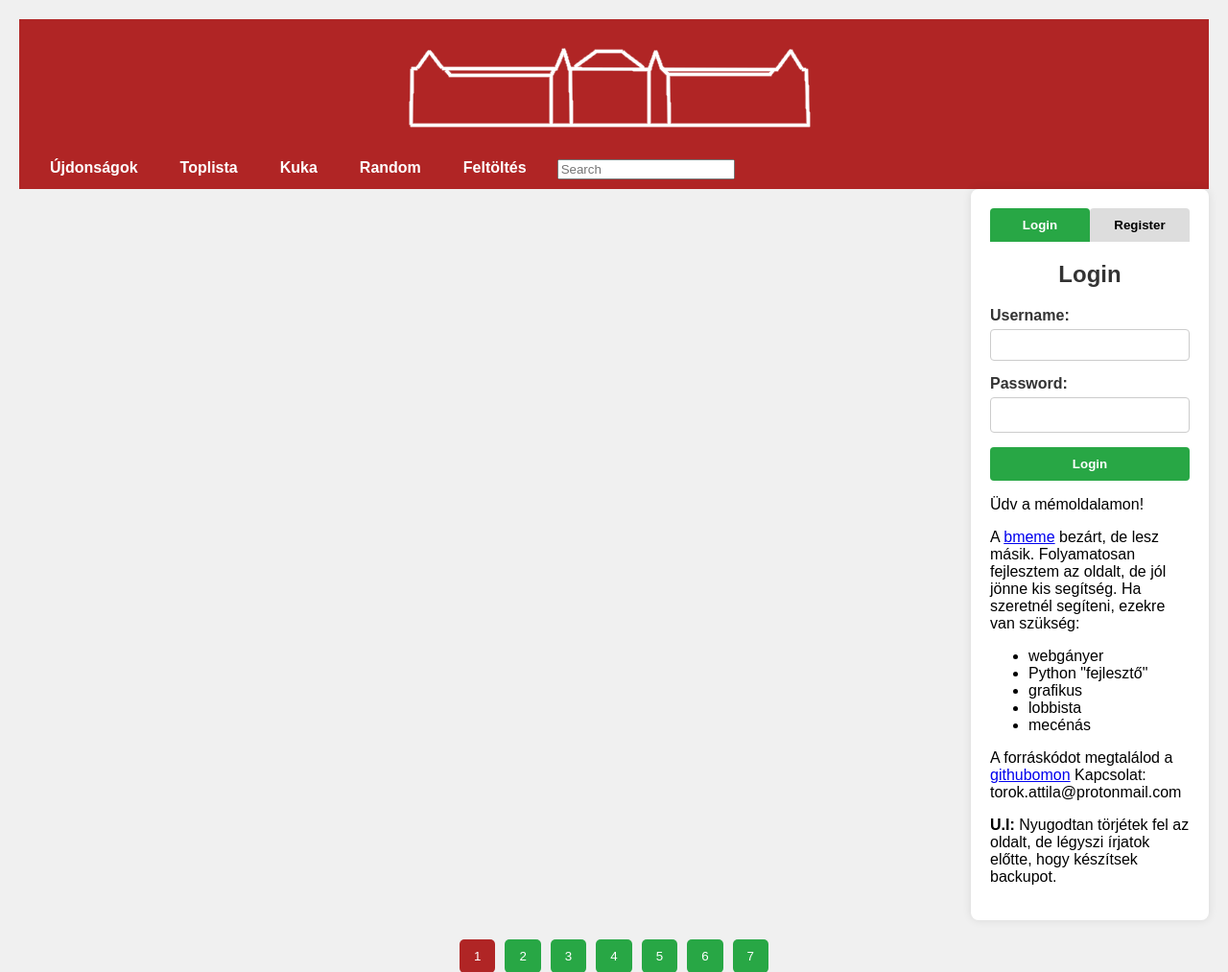
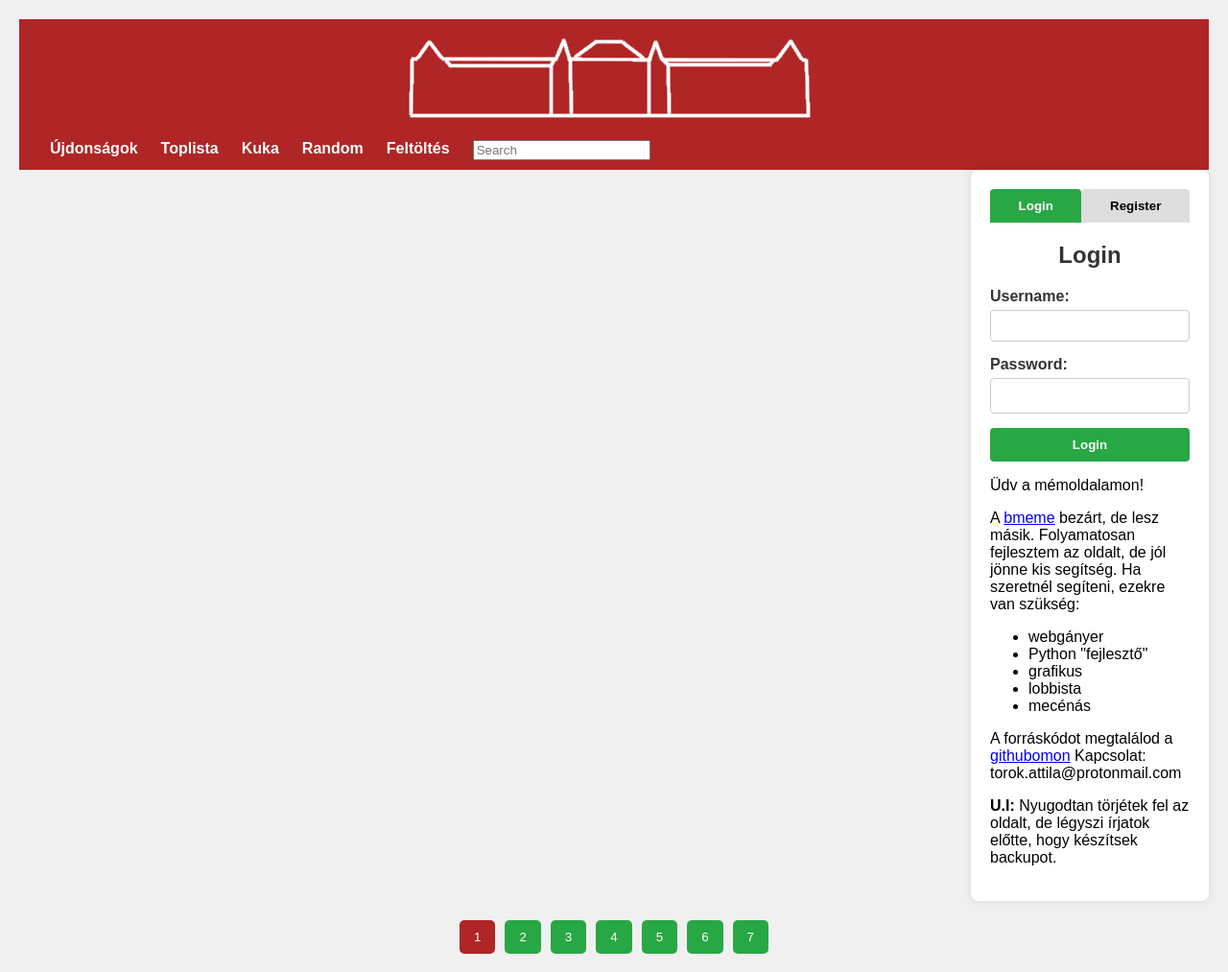
Before and after one commit to tatliHU/memewebsite, a Flask app: page /top in a window 1280 px wide. Shown: the top 1013 px of the page at 96% size. Run offline with Flask 3, Linux system fonts and the light colour scheme; data that the repository does not hold is empty; some libraries are stand-ins or nearby versions.

Commit message:
Fix overflows in UI

```diff
--- a/static/style.css
+++ b/static/style.css
@@ -114,6 +114,20 @@ body {
     color: #28a745;
     text-decoration: none;
 }
+.logo {
+    display: flex;
+    justify-content: space-between;
+    align-items: center;
+    background-color: #b02525;
+    padding: 10px 20px;
+}
+.logo img {
+    display: block;
+    margin-left: auto;
+    margin-right: auto;
+    max-width:100%;
+    max-height:100%;
+}
 .navbar {
     display: flex;
     justify-content: space-between;
@@ -121,19 +135,16 @@ body {
     background-color: #b02525;
     padding: 10px 20px;
 }
-.navbar img {
-    display: block;
-    margin-left: auto;
-    margin-right: auto;
-}
 .navbar .menu {
     display: flex;
+    flex-wrap: wrap;
     list-style-type: none;
     margin: 0;
     padding: 0;
+    margin-right: 5px;
 }
-.navbar .menu li {
-    margin-right: 20px;
+.navbar .menu form {
+    margin-left: 12px;
 }
 .navbar .menu li a {
     text-decoration: none;
@@ -164,10 +175,12 @@ body {
 }
 .tab-buttons {
     display: flex;
+    flex-wrap: wrap;
     margin-bottom: 20px;
 }
 .tab-buttons button {
-    flex: 1;
+    flex: 1 1 auto;
+    min-width: 0;
     padding: 10px;
     cursor: pointer;
     border: none;
--- a/templates/base.html
+++ b/templates/base.html
@@ -7,8 +7,8 @@
     <link rel="stylesheet" href="style.css">
 </head>
 <body>
-    <div class="navbar">
-        <img src="logo.png" alt="The best memes" class="navbar">
+    <div class="logo">
+        <img src="logo.png" alt="The best memes">
     </div>
     <div class="navbar">
         <ul class="menu">
```
